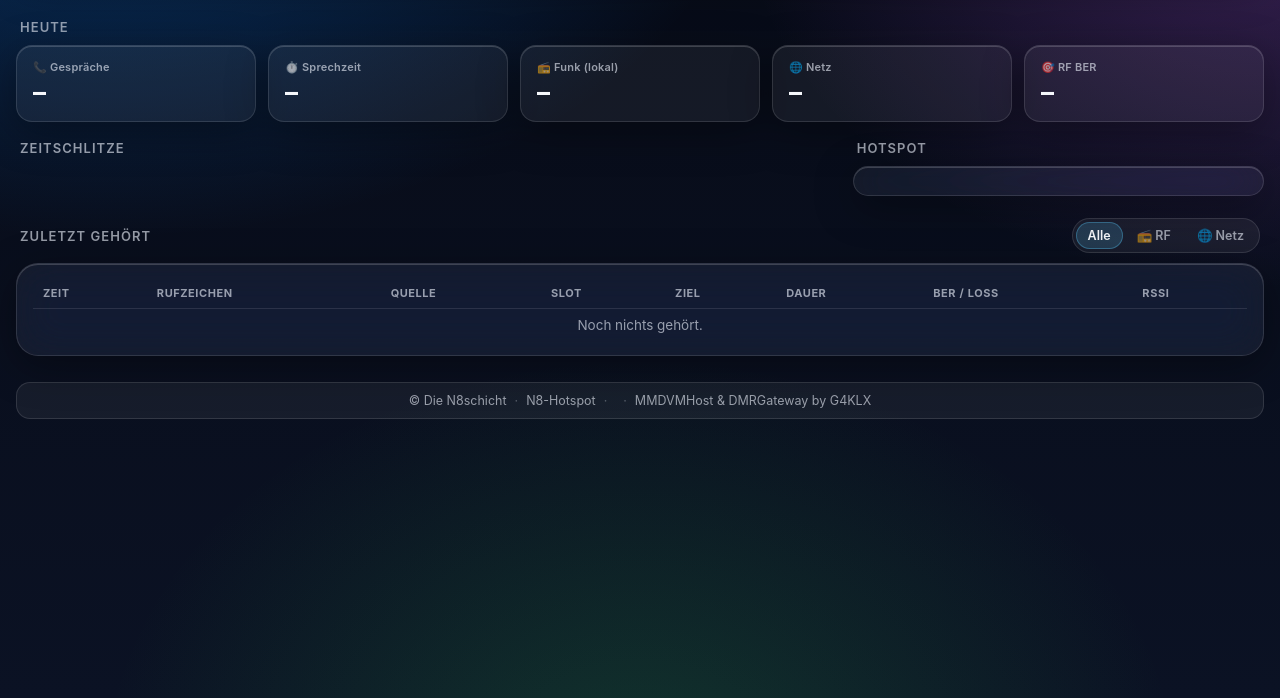
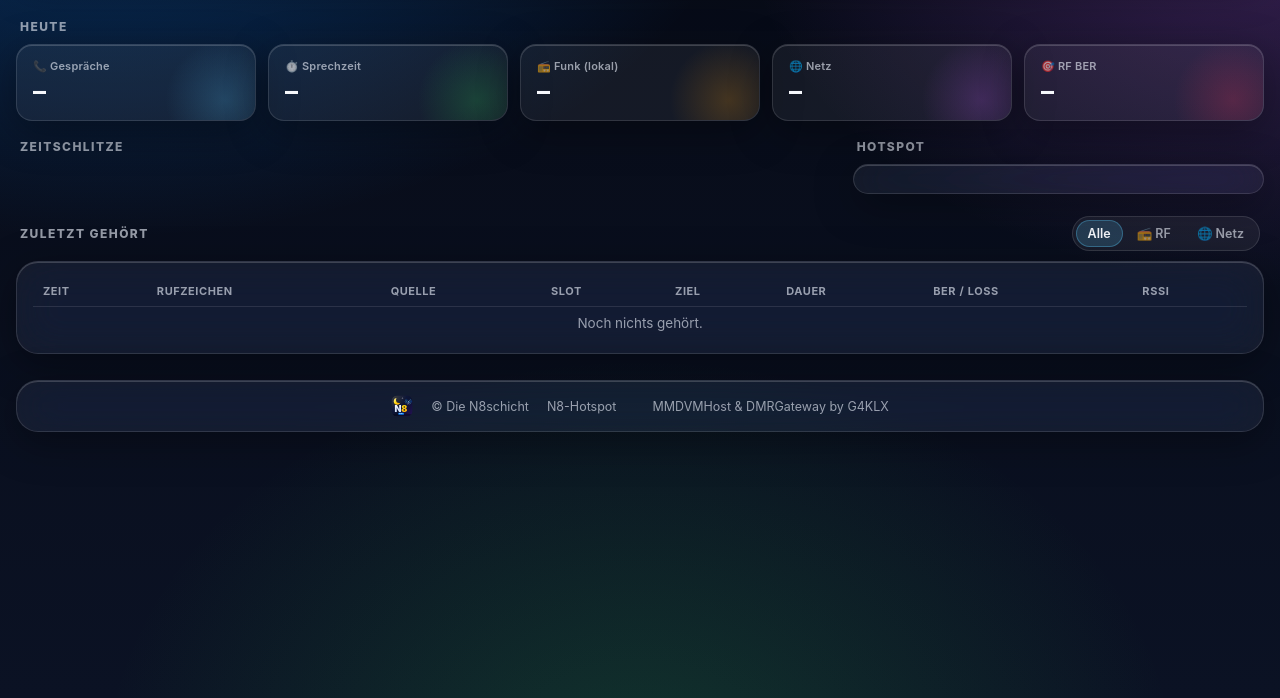
Before and after one commit to dhartmann1979/N8-HotSpot, a plain HTML site: page static/index.html in a window 1280 px wide. Shown: the part 102-800 px from the top of the page. Drawn offline with Linux system fonts and the light colour scheme; no server answers.

Commit message:
1.4.2: N8 Look – eine Designsprache mit dem HobbyRadioPortal
- static/n8-look.css (identisch im HobbyRadioPortal): durchgehender Hintergrund,
  leuchtende Kennzahl-Kacheln, Abschnittsüberschriften, Fußzeile als Glaskarte
  mit N8-Icon
- Hotspot bleibt eigenständig; im Portal nur als Verweis mit Erreichbarkeit
- Doku: Bedienung „Eine Designsprache mit dem HobbyRadioPortal“, Screenshots
  live.png und footer.png, CHANGELOG

Co-Authored-By: Claude Opus 5.5 <noreply@anthropic.com>
Claude-Session: https://claude.ai/code/session_01J5RG2nh5KG4yZP2DtuvZ9u

```diff
--- a/static/index.html
+++ b/static/index.html
@@ -13,6 +13,7 @@
     <link rel="stylesheet" href="/static/n8-light.css?v=1">
     <script src="/static/n8-theme.js?v=1"></script>
     <link rel="stylesheet" href="/static/n8-header.css?v=1">
+    <link rel="stylesheet" href="/static/n8-look.css?v=1">
     <link rel="stylesheet" href="/static/n8-kit.css?v=1">
     <script src="/static/n8-kit.js?v=1"></script>
     <script src="/static/i18n-app.js?v=1"></script>
@@ -162,6 +163,7 @@
     </section>
 
     <footer class="site-footer">
+        <img class="n8-ft-icon" src="/static/n8schicht-icon.svg" alt="">
         <span>© <span id="footerYear"></span> Die N8schicht</span>
         <span class="ft-sep">·</span><span id="ver" title="Installed version">N8-Hotspot</span>
         <span class="ft-sep">·</span><span id="footerDate" title="Date of the installed version"></span>
--- /dev/null
+++ b/static/n8-look.css
@@ -0,0 +1,30 @@
+/* N8 Look 1.0 – gemeinsame Designsprache von HobbyRadioPortal und N8-HotSpot.
+ * Dieselbe Datei in beiden Repositorys (Portal: portal/static/vendor, Hotspot: static). Sie liegt über N8 Theme 2
+ * und gleicht die Feinheiten an: durchgehender Hintergrund, Abschnittsüberschriften, leuchtende Kennzahl-Kacheln,
+ * ON-AIR-Puls und die Fußzeile als Glaskarte mit Icon. Klassen beider Projekte stehen nebeneinander. */
+
+/* Hintergrund des Themes über die ganze Seitenlänge */
+html { background: var(--bg, #070b17); }
+html body { background-attachment: fixed !important; min-height: 100vh; }
+
+/* Abschnittsüberschriften: klein, gesperrt, Großbuchstaben */
+h2.sec, h2.section-header { font-size: 12px; letter-spacing: .12em; text-transform: uppercase; color: var(--text-dim); font-weight: 780; }
+
+/* Kennzahl-Kacheln mit farbigem Leuchten unten rechts (Farbe über --c-rgb, sonst Akzent) */
+.kpi, .stat { position: relative; overflow: hidden; }
+.kpi::after, .stat::after { content: ''; position: absolute; right: -30px; bottom: -40px; width: 120px; height: 120px; border-radius: 50%;
+    background: radial-gradient(circle, rgba(var(--c-rgb, var(--accent-rgb, 90, 200, 250)), .2), transparent 70%); pointer-events: none; }
+.stat:nth-child(2) { --c-rgb: 48, 209, 88; } .stat:nth-child(3) { --c-rgb: 255, 159, 10; } .stat:nth-child(4) { --c-rgb: 191, 90, 242; } .stat:nth-child(5) { --c-rgb: 255, 55, 95; }
+
+/* ON AIR: pulsierender Punkt */
+.n8-air { width: 7px; height: 7px; border-radius: 50%; display: inline-block; background: #30d158;
+    box-shadow: 0 0 0 3px rgba(48, 209, 88, .25), 0 0 10px rgba(48, 209, 88, .9); animation: n8AirPulse 1.2s ease-in-out infinite; }
+@keyframes n8AirPulse { 50% { opacity: .35; } }
+
+/* Fußzeile als Glaskarte mit Icon */
+footer.ft, .site-footer { border-radius: var(--radius-lg, 22px) !important; padding: 14px 18px !important; gap: 10px 18px !important;
+    background: var(--glass-bg) !important; border: 1px solid var(--glass-border) !important;
+    box-shadow: inset 0 1px 0 var(--glass-highlight), var(--glass-shadow); -webkit-backdrop-filter: var(--glass-blur); backdrop-filter: var(--glass-blur); }
+footer.ft img, .site-footer img.n8-ft-icon { width: 22px; height: 22px; border-radius: 7px; vertical-align: middle; }
+.site-footer .ft-sep { display: none; }
+.site-footer a, footer.ft a { text-decoration: none; color: inherit; } .site-footer a:hover, footer.ft a:hover { color: var(--text); }
```
Also changed, not shown: docs/images/footer.png (added), docs/images/live.png, 3 other files.
